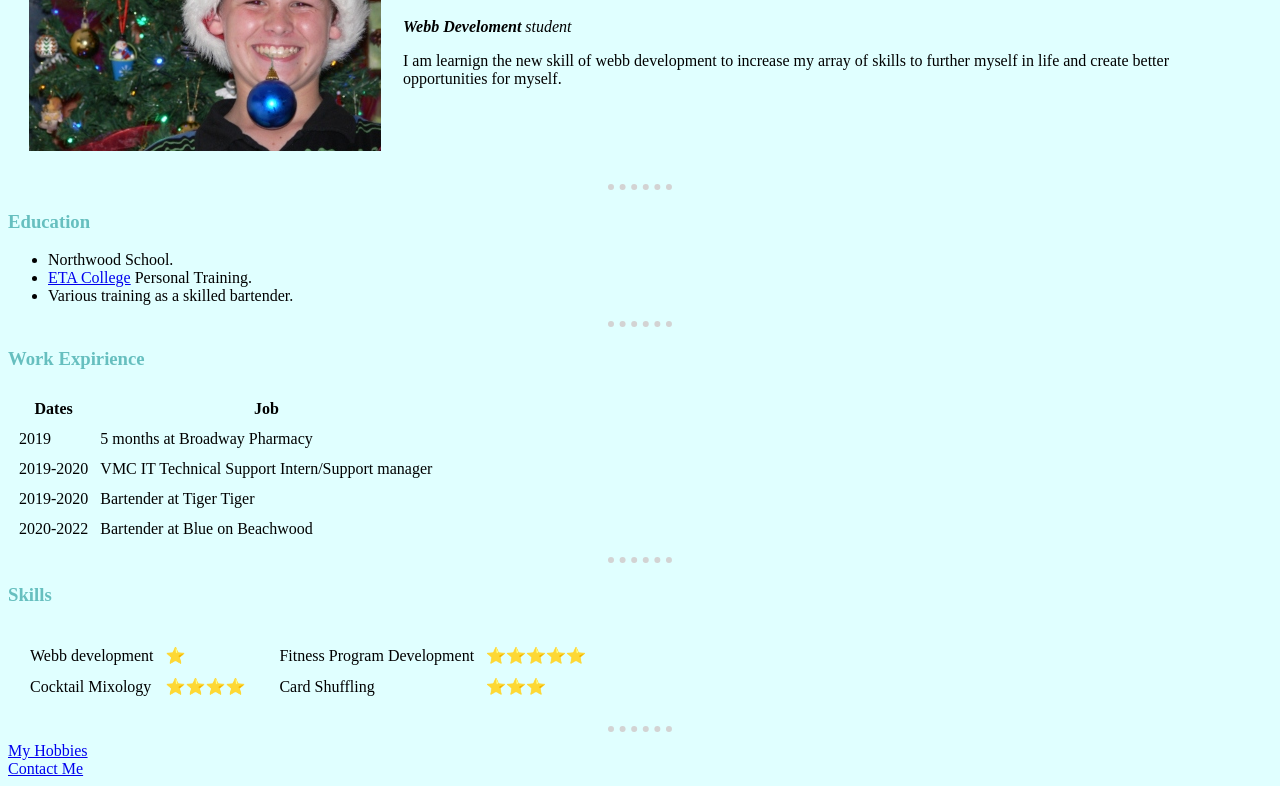
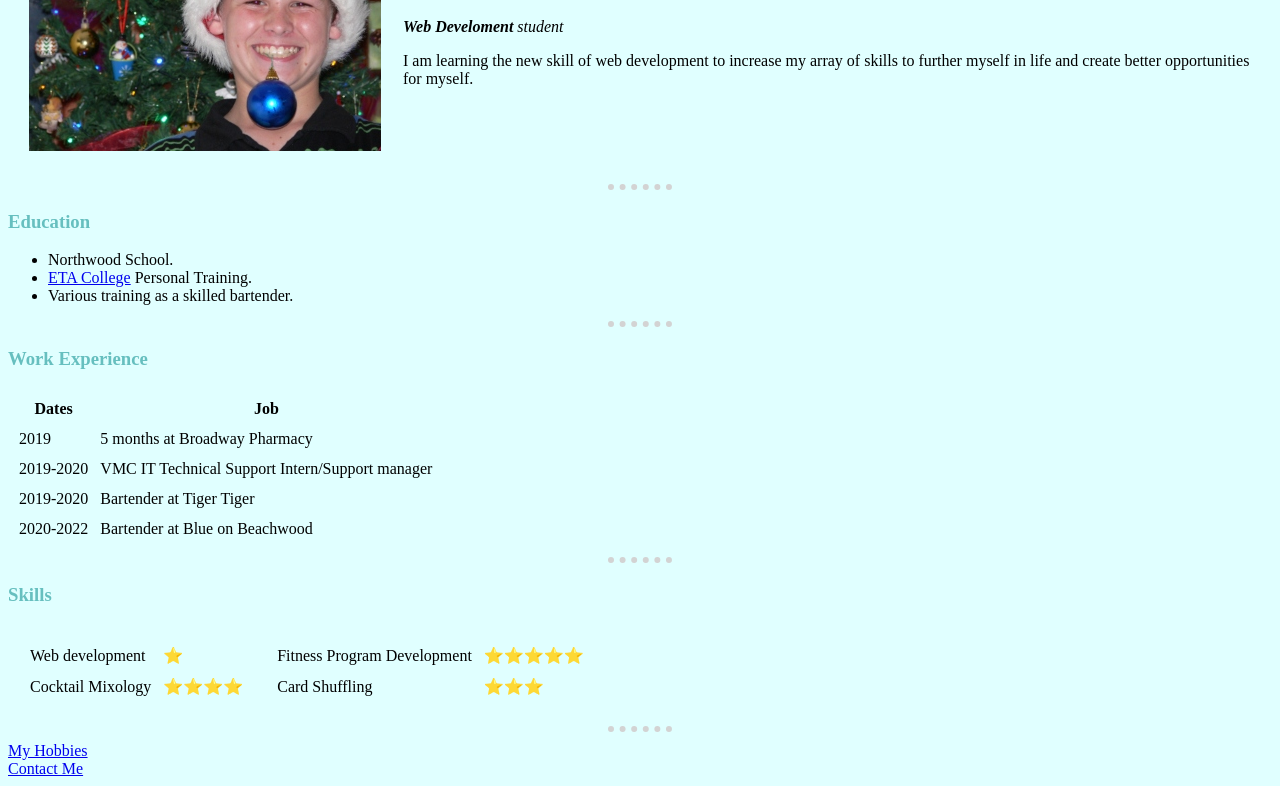
Before and after one commit to Superkniight/CV, a plain HTML site: page index.html in a window 1280 px wide. Shown: the part 142-928 px from the top of the page. Drawn offline with Linux system fonts and the light colour scheme.

Commit message:
Changed spelling errors

```diff
--- a/index.html
+++ b/index.html
@@ -16,11 +16,11 @@
   <!--added a table to put inormation next to the image simultaniously-->
   <table cellspacing="20">
     <tr>
-      <td><img src="Images/christmass.jpg" alt"young Daniel during christmass time"></td>
+      <td><img src="images/christmass.jpg" alt"young Daniel during christmass time"></td>
       <td>
         <h1>Daniel Knight</h1>
-        <p><em><strong>Webb Develoment</strong> student</em></p>
-        <p> I am learnign the new skill of webb development to increase my array of skills to further myself in life and create better opportunities for myself.</p>
+        <p><em><strong>Web Develoment</strong> student</em></p>
+        <p> I am learning the new skill of web development to increase my array of skills to further myself in life and create better opportunities for myself.</p>
       </td>
     </tr>
   </table>
@@ -33,7 +33,7 @@
     <li>Various training as a skilled bartender.</li>
   </ul>
   <hr>
-  <h3>Work Expirience</h3>
+  <h3>Work Experience</h3>
   <table cellspacing="10">
     <thead>
       <tr>
@@ -70,7 +70,7 @@
       <td>
         <table cellspacing="10">
           <tr>
-            <td>Webb development</td>
+            <td>Web development</td>
             <td>⭐</td>
           </tr>
           <tr>
@@ -95,7 +95,7 @@
   </table>
 
   <hr>
-  <a href="Hobbies.html">My Hobbies</a>
+  <a href="Hobbies.HTML">My Hobbies</a>
   <!-- <br> adds a line between the above and below code showing a vissable gap between information-->
   <br>
   <a href="Contact Me.html">Contact Me</a>
```
